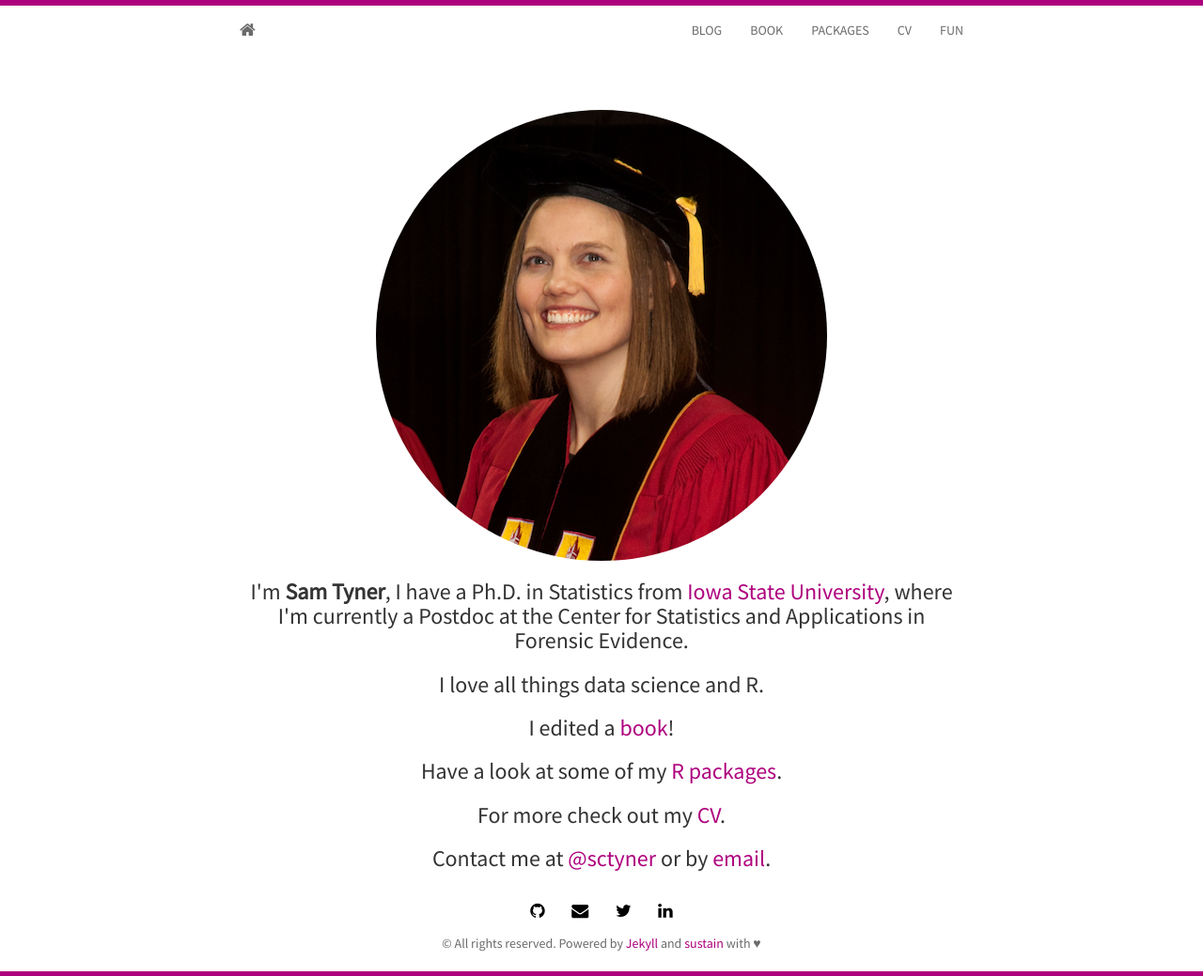
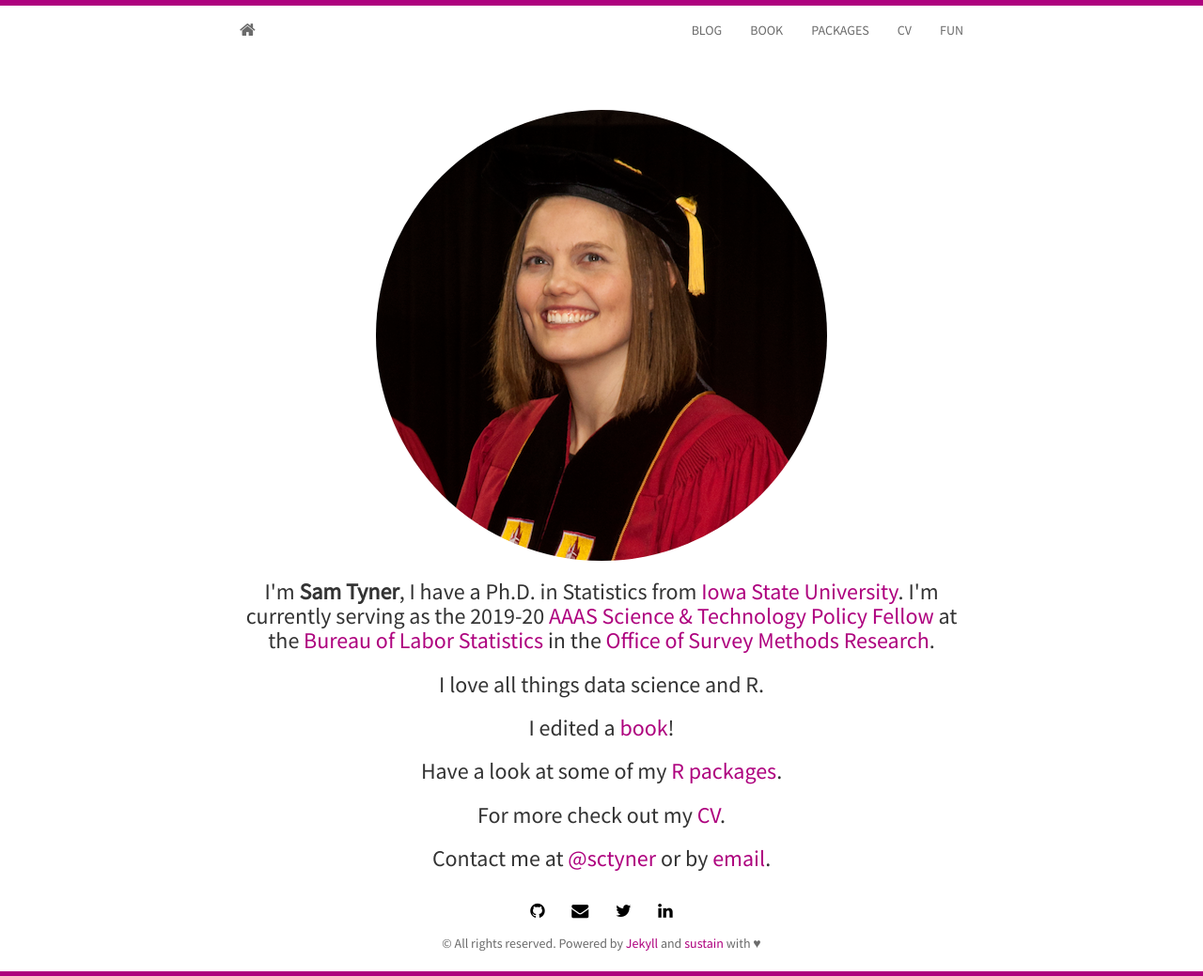
Before and after one commit to sctyner/sctyner.github.io, a Jekyll site: the page built from index.html, in a window 1280 px wide. Shown: the whole page at 94% size. Built offline with Jekyll 4.4.1, drawn with Linux system fonts in a browser that asks for light colours; nearby versions of some CDN libraries; the list of posts is cut into pages by our own code.

Commit message:
update bio

```diff
--- a/index.html
+++ b/index.html
@@ -7,7 +7,7 @@ layout: home
 	  <div class="avatar">
 		<img class="img-circle" src="{{ site.baseurl }}static/img/{{ site.avatar }}" alt="Responsive image">
 	  </div>
-	  <h3>I'm <strong>{{ site.author }}</strong>, I have a Ph.D. in Statistics from <a href="http://stat.iastate.edu/">Iowa State University</a>, where I'm currently a Postdoc at the Center for Statistics and Applications in Forensic Evidence.</h3>
+	  <h3>I'm <strong>{{ site.author }}</strong>, I have a Ph.D. in Statistics from <a href="http://stat.iastate.edu/">Iowa State University</a>. I'm currently serving as the 2019-20 <a href="http://www.stpf-aaas.org/">AAAS Science & Technology Policy Fellow</a> at the <a href="https://www.bls.gov/">Bureau of Labor Statistics</a> in the <a href="https://www.bls.gov/osmr/">Office of Survey Methods Research</a>.</h3>
 	  <h3>I love all things data science and R.</h3>
 	  <h3>I edited a <a href="https://sctyner.github.io/OpenForSciR/">book</a>!</h3>
 	  <h3>Have a look at some of my <a href="{{ site.url }}/packages.html"> R packages</a>.</h3>
```
